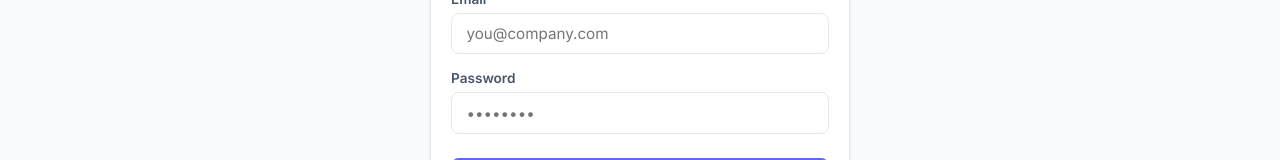
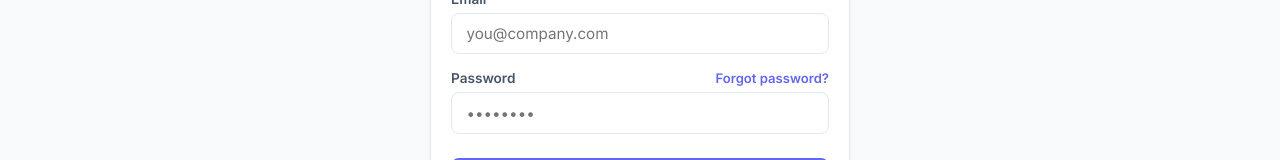
Before and after one commit to jvnsharma123/marketai-global, a React (Create React App) app: page /login in a window 1280 px wide. Shown: the part 394-554 px from the top of the page. Built offline with nearby package versions, Linux system fonts and the light colour scheme; no server answers.

Commit message:
Update Login component for Supabase integration
Refactor Login component to use createClient from @supabase/supabase-js and improve layout.

```diff
--- a/src/pages/Login.js
+++ b/src/pages/Login.js
@@ -1,7 +1,12 @@
 import React, { useState } from 'react';
 import { Link, useNavigate } from 'react-router-dom';
-import { supabase } from '../lib/api';
+import { createClient } from '@supabase/supabase-js';
 import Navbar from '../components/Navbar';
+
+const supabase = createClient(
+  process.env.REACT_APP_SUPABASE_URL,
+  process.env.REACT_APP_SUPABASE_ANON_KEY
+);
 
 export default function Login() {
   const [email, setEmail] = useState('');
@@ -37,7 +42,7 @@
           <p style={{ color: '#64748b', marginBottom: '1.5rem', fontSize: '0.9rem' }}>Log in to your MarketAI account</p>
           {error && <div className="alert alert-error">{error}</div>}
 
-          {/* Google Login Button */}
+          {/* Google Login */}
           <button
             onClick={handleGoogleLogin}
             disabled={googleLoading}
@@ -59,7 +64,12 @@
               <input className="form-input" type="email" value={email} onChange={e => setEmail(e.target.value)} placeholder="you@company.com" required />
             </div>
             <div className="form-group">
-              <label className="form-label">Password</label>
+              <div style={{ display: 'flex', justifyContent: 'space-between', alignItems: 'center', marginBottom: 6 }}>
+                <label className="form-label" style={{ margin: 0 }}>Password</label>
+                <Link to="/forgot-password" style={{ fontSize: '0.82rem', color: '#6366f1', fontWeight: 600, textDecoration: 'none' }}>
+                  Forgot password?
+                </Link>
+              </div>
               <input className="form-input" type="password" value={password} onChange={e => setPassword(e.target.value)} placeholder="••••••••" required />
             </div>
             <button type="submit" className="btn btn-primary btn-full" disabled={loading} style={{ marginTop: '0.5rem' }}>
```
